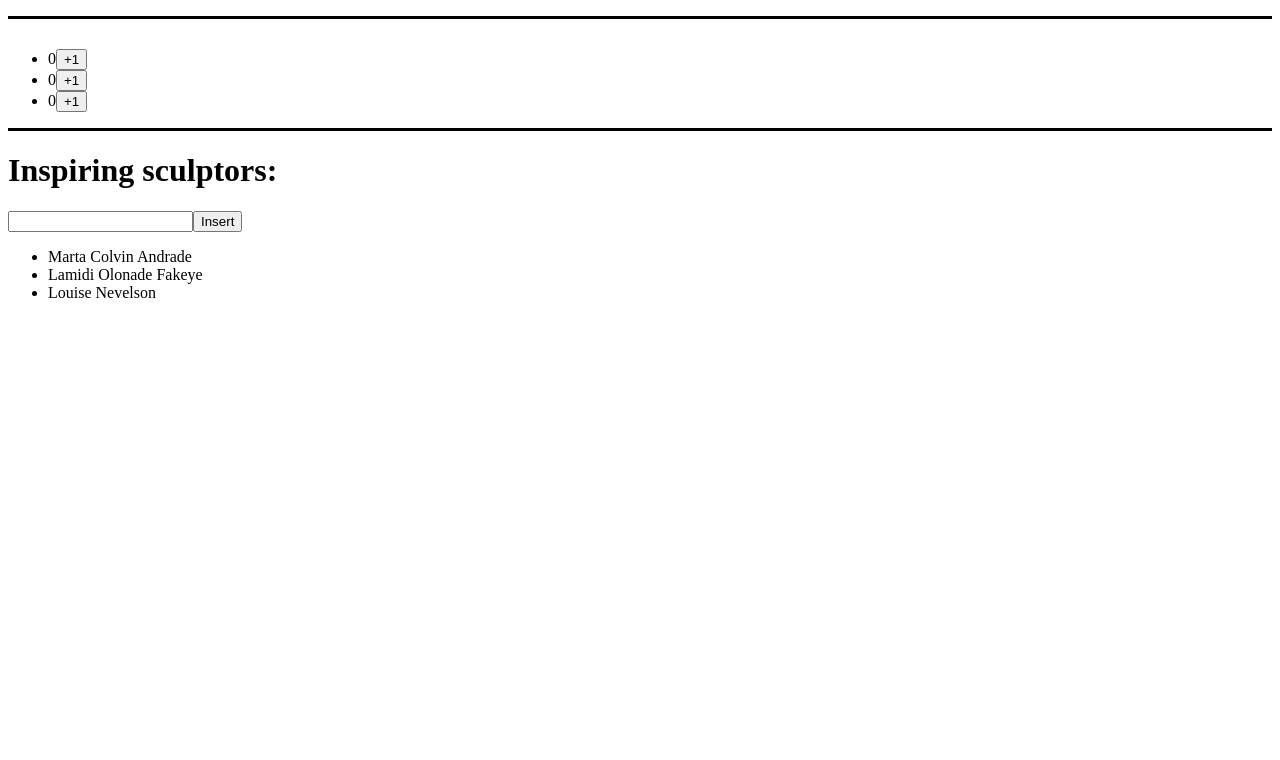
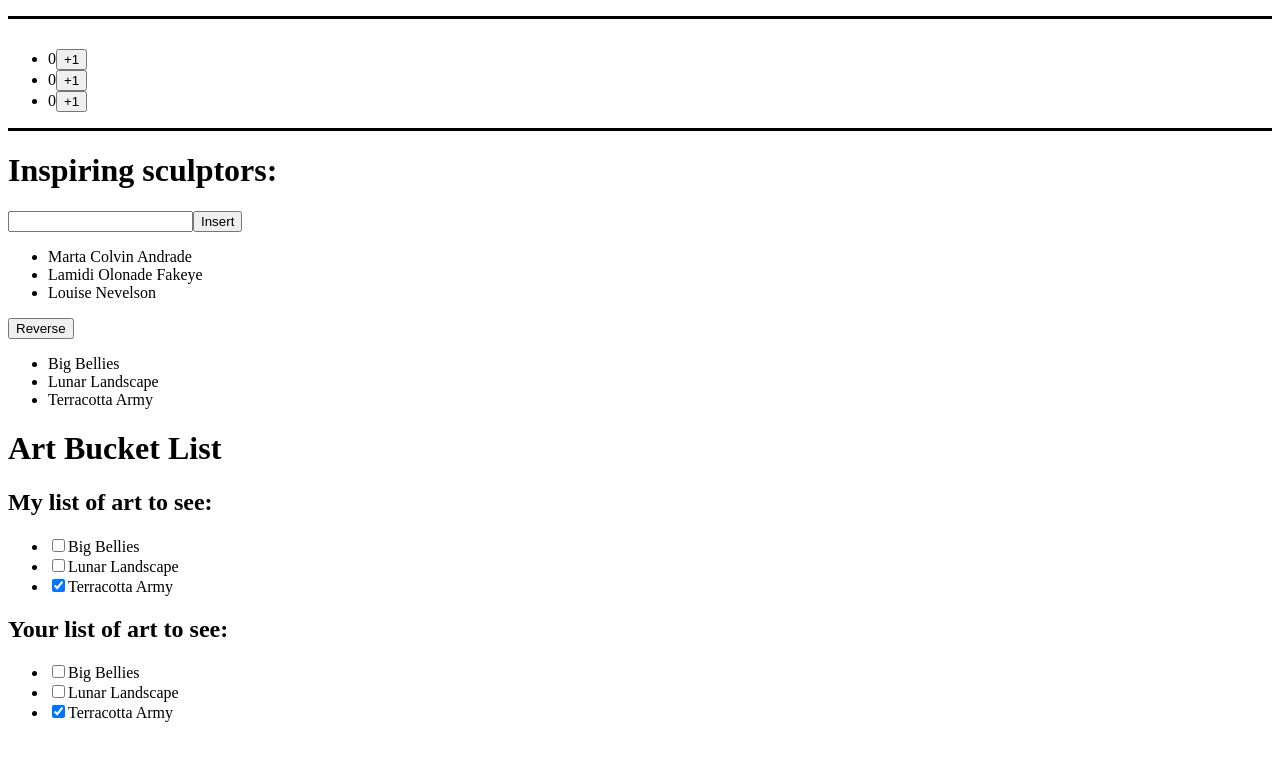
Before and after one commit to engr-mahmudul/React_Following_Documentation, a React (Vite) app in the folder adding-interactivity/: page / in a window 1280 px wide. Shown: the top 760 px of the page. Built offline with nearby package versions, Linux system fonts and the light colour scheme.

Commit message:
Other changes of Array as a state

```diff
--- a/adding-interactivity/src/App.jsx
+++ b/adding-interactivity/src/App.jsx
@@ -1,5 +1,7 @@
 import InsertingIntoArray from "./components/InsertingIntoArray";
+import OtherChangesInArray from "./components/OtherChangesInArray";
 import ReplacingItemofArray from "./components/ReplacingItemofArray";
+import UpdatingObjectInsideArray from "./components/UpdatingObjectInsideArray";
 
 export default function App() {
   return (
@@ -16,6 +18,8 @@
       <RemovingFromArray /> */}
       <ReplacingItemofArray />
       <InsertingIntoArray />
+      <OtherChangesInArray />
+      <UpdatingObjectInsideArray />
     </div>
   );
 }
--- a/adding-interactivity/src/components/InsertingIntoArray.jsx
+++ b/adding-interactivity/src/components/InsertingIntoArray.jsx
@@ -1,6 +1,5 @@
 import { useState } from "react";
 
-let nextId = 3;
 const initialArtists = [
   { id: 0, name: "Marta Colvin Andrade" },
   { id: 1, name: "Lamidi Olonade Fakeye" },
@@ -12,7 +11,7 @@
   const [artists, setArtists] = useState(initialArtists);
 
   function handleClick() {
-    const copyOfArtist = artists.map((artist) => artist);
+    const copyOfArtist = artists.map((artist) => ({ ...artist }));
     const updatedIndex = artists.length;
     const nextArtists = [...copyOfArtist, { id: updatedIndex, name: name }];
     setArtists(nextArtists);
--- /dev/null
+++ b/adding-interactivity/src/components/OtherChangesInArray.jsx
@@ -0,0 +1,28 @@
+import { useState } from "react";
+
+const initialList = [
+  { id: 0, title: "Big Bellies" },
+  { id: 1, title: "Lunar Landscape" },
+  { id: 2, title: "Terracotta Army" },
+];
+
+export default function OtherChangesInArray() {
+  const [list, setList] = useState(initialList);
+
+  function handleClick() {
+    const nextList = list.map((i) => ({ ...i }));
+    nextList.reverse();
+    setList(nextList);
+  }
+
+  return (
+    <>
+      <button onClick={handleClick}>Reverse</button>
+      <ul>
+        {list.map((artwork) => (
+          <li key={artwork.id}>{artwork.title}</li>
+        ))}
+      </ul>
+    </>
+  );
+}
--- /dev/null
+++ b/adding-interactivity/src/components/UpdatingObjectInsideArray.jsx
@@ -0,0 +1,70 @@
+import { useState } from "react";
+
+let nextId = 3;
+const initialList = [
+  { id: 0, title: "Big Bellies", seen: false },
+  { id: 1, title: "Lunar Landscape", seen: false },
+  { id: 2, title: "Terracotta Army", seen: true },
+];
+
+export default function UpdatingObjectInsideArray() {
+  const [myList, setMyList] = useState(initialList);
+  const [yourList, setYourList] = useState(initialList);
+
+  function handleToggleMyList(artworkId, nextSeen) {
+    // const myNextList = [...myList];
+    // const artwork = myNextList.find((a) => a.id === artworkId);
+    // artwork.seen = nextSeen;
+    console.log(nextSeen);
+    const myNextList = myList.map((item) => {
+      if (item.id === artworkId) {
+        const newItem = { ...item };
+
+        newItem.seen = nextSeen;
+
+        return newItem;
+      } else {
+        return { ...item };
+      }
+    });
+    setMyList(myNextList);
+  }
+
+  function handleToggleYourList(artworkId, nextSeen) {
+    const yourNextList = yourList.map((item) => ({ ...item }));
+    const artwork = yourNextList.find((a) => a.id === artworkId);
+    artwork.seen = nextSeen;
+    setYourList(yourNextList);
+  }
+
+  return (
+    <>
+      <h1>Art Bucket List</h1>
+      <h2>My list of art to see:</h2>
+      <ItemList artworks={myList} onToggle={handleToggleMyList} />
+      <h2>Your list of art to see:</h2>
+      <ItemList artworks={yourList} onToggle={handleToggleYourList} />
+    </>
+  );
+}
+
+function ItemList({ artworks, onToggle }) {
+  return (
+    <ul>
+      {artworks.map((artwork) => (
+        <li key={artwork.id}>
+          <label>
+            <input
+              type="checkbox"
+              checked={artwork.seen}
+              onChange={(e) => {
+                onToggle(artwork.id, e.target.checked);
+              }}
+            />
+            {artwork.title}
+          </label>
+        </li>
+      ))}
+    </ul>
+  );
+}
```
